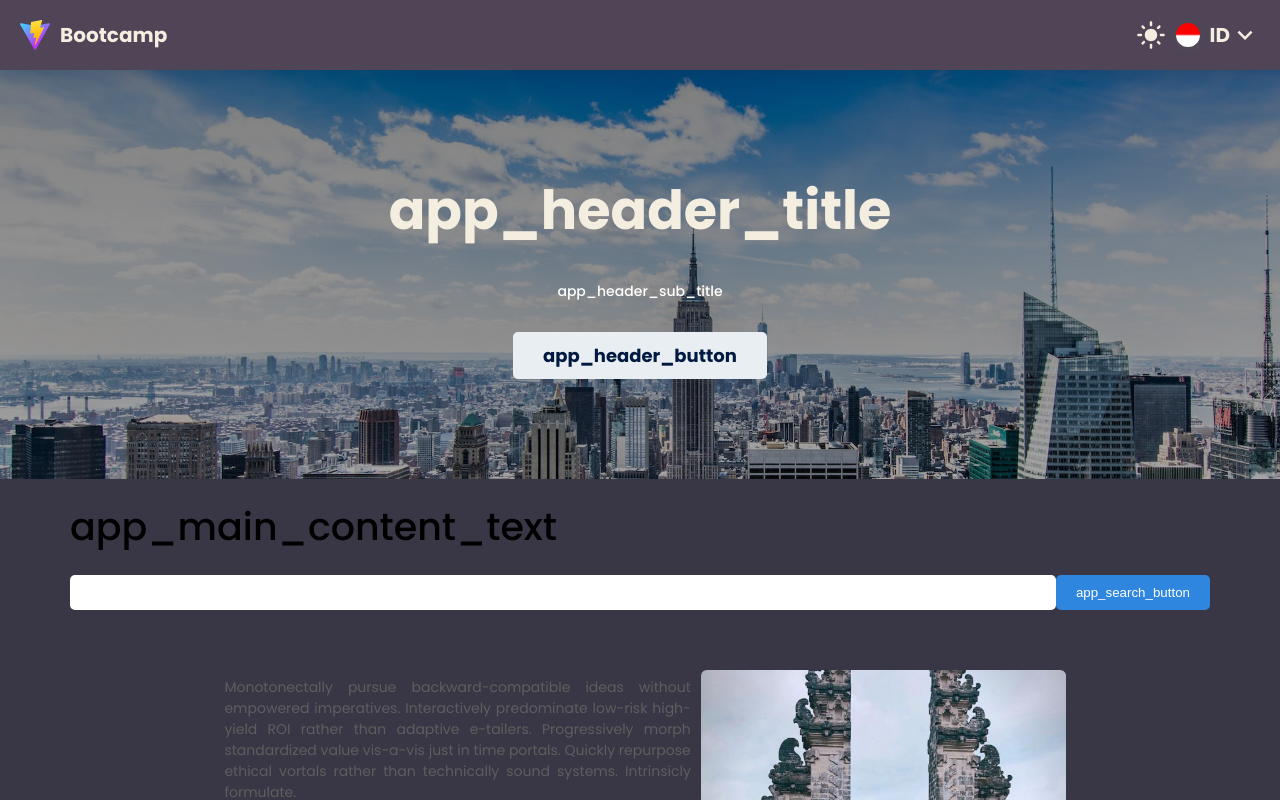
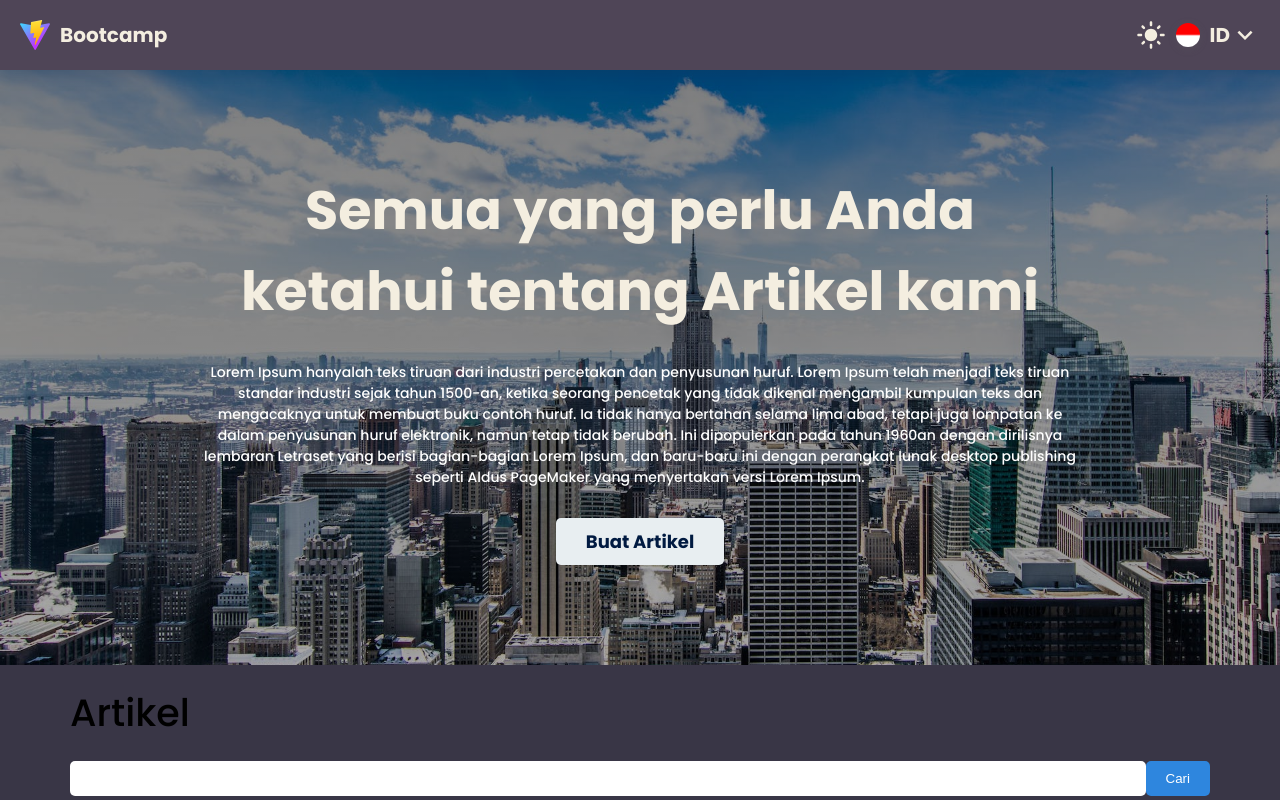
Before and after one commit to KMalif/group2-week3, a React (Vite) app: page / in a window 1280 px wide. Shown: the top 800 px of the page. Built offline with nearby package versions, Linux system fonts and the light colour scheme.

Commit message:
add: translating

```diff
--- a/src/languages/en.js
+++ b/src/languages/en.js
@@ -7,4 +7,11 @@ export default {
   app_popup_error_title: 'Something went wrong!',
   app_popup_error_message: 'Sorry, an error has occurred. Please try again later',
   app_popup_close_button_label: 'Close',
+  app_header_title: 'Everything you need to know about our Articles',
+  app_header_sub_title:
+    'Lorem Ipsum is simply dummy text of the printing and typesetting industry. Lorem Ipsum has been the industry‘s standard dummy text ever since the 1500s, when an unknown printer took a galley of type and scrambled it to make a type specimen book. It has survived not only five centuries, but also the leap into electronic typesetting, remaining essentially unchanged. It was popularised in the 1960s with the release of Letraset sheets containing Lorem Ipsum passages, and more recently with desktop publishing software like Aldus PageMaker including versions of Lorem Ipsum.',
+  app_header_button: 'Create Article',
+  app_main_content_text: 'Article',
+  app_search_button: 'Search',
+  app_main_content_description_article: 'Are rock concert really coming back into fashion?',
 };
--- a/src/languages/id.js
+++ b/src/languages/id.js
@@ -7,4 +7,11 @@ export default {
   app_popup_error_title: 'Terjadi kesalahan!',
   app_popup_error_message: 'Maaf, telah terjadi kesalahan. Silakan coba beberapa saat lagi',
   app_popup_close_button_label: 'Tutup',
+  app_header_title: 'Semua yang perlu Anda ketahui tentang Artikel kami',
+  app_header_sub_title:
+    'Lorem Ipsum hanyalah teks tiruan dari industri percetakan dan penyusunan huruf. Lorem Ipsum telah menjadi teks tiruan standar industri sejak tahun 1500-an, ketika seorang pencetak yang tidak dikenal mengambil kumpulan teks dan mengacaknya untuk membuat buku contoh huruf. Ia tidak hanya bertahan selama lima abad, tetapi juga lompatan ke dalam penyusunan huruf elektronik, namun tetap tidak berubah. Ini dipopulerkan pada tahun 1960an dengan dirilisnya lembaran Letraset yang berisi bagian-bagian Lorem Ipsum, dan baru-baru ini dengan perangkat lunak desktop publishing seperti Aldus PageMaker yang menyertakan versi Lorem Ipsum.',
+  app_header_button: 'Buat Artikel',
+  app_main_content_text: 'Artikel',
+  app_search_button: 'Cari',
+  app_main_content_description_article: 'Apakah konser rock benar-benar kembali populer?',
 };
```
